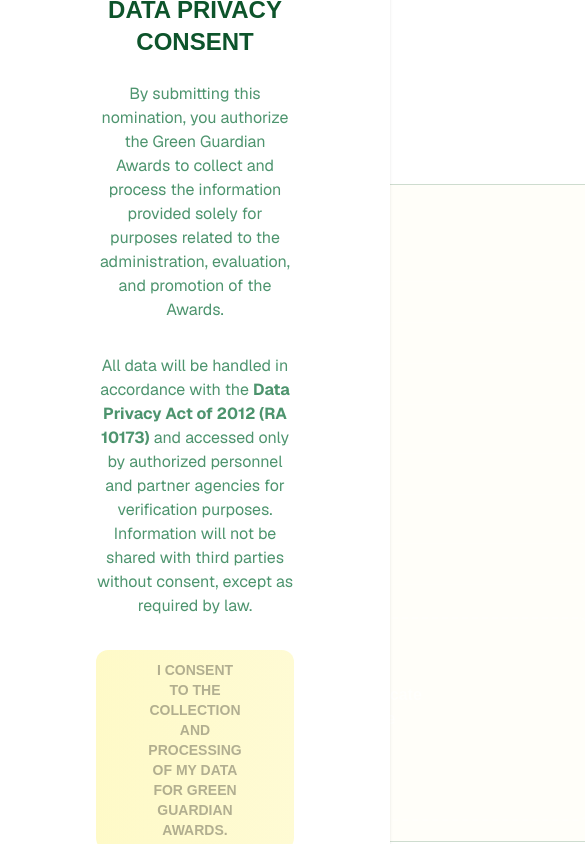
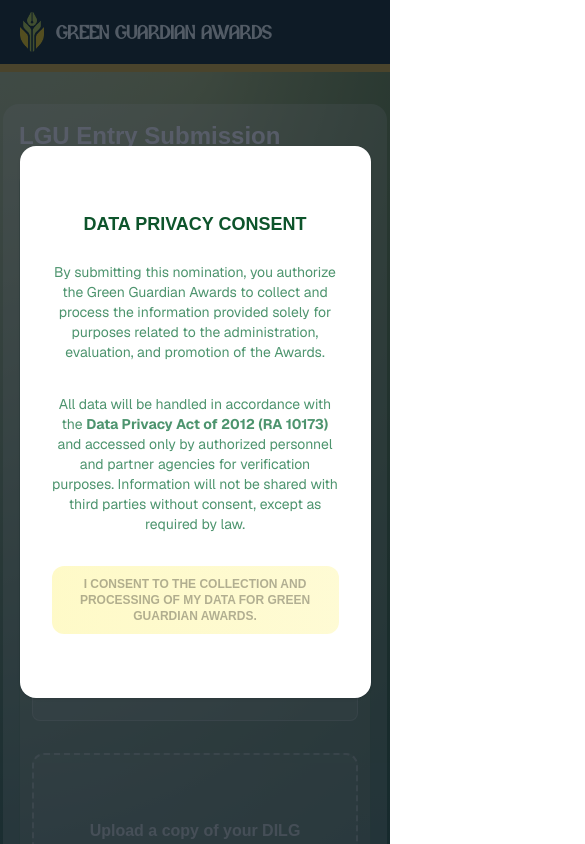
Before and after one commit to warpinnovations/green-guardian-awards, a Next.js app: page /submission in a window 390 px wide. Shown: the top 844 px of the page, 585 px wide, since content can reach past the window. Built offline with nearby package versions, Linux system fonts and the light colour scheme.

Commit message:
feat: enhance responsive design across components

```diff
--- a/app/components/DragDropUpload.tsx
+++ b/app/components/DragDropUpload.tsx
@@ -82,7 +82,7 @@ export default function DragDropUpload({
           }
         `}
          >
-            <p className="text-white/60 max-w-lg font-semibold whitespace-pre-line mx-auto">
+            <p className="text-white/60 max-w-lg lg:text-base text-md font-semibold whitespace-pre-line mx-auto">
                {value ? value.name : placeholder}
             </p>
 
--- a/app/components/Dropdown.tsx
+++ b/app/components/Dropdown.tsx
@@ -72,7 +72,7 @@ export default function DropdownMenu({
                ref={listRef}
                tabIndex={-1}
                className="
-            absolute z-50 mt-2 w-198 overflow-hidden rounded-lg
+            absolute z-50 mt-2 lg:w-198 w-[81%] overflow-hidden rounded-lg
             border border-white/15 bg-white/20 backdrop-blur shadow-lg
           "
             >
--- a/app/components/Header.tsx
+++ b/app/components/Header.tsx
@@ -23,7 +23,7 @@ export default function Header({ showCTA = true }: HeaderProps) {
       className="fixed top-0 left-0 right-0 z-50  bg-[#0A2724] backdrop-blur-md border-b-8 border-[#D4AF37]">
 
       <div className="mx-auto max-w-7xl">
-        <div className="flex h-16 items-center justify-between">
+        <div className="flex h-16 items-center justify-between lg:mx-0 mx-5">
           <div className="flex items-center gap-3">
           <Image
             src={ColoredLogo}
--- a/app/components/cards/NominationCard.tsx
+++ b/app/components/cards/NominationCard.tsx
@@ -15,7 +15,7 @@ export function NominationCard(props: NominationCardProps) {
       >
          <div className="py-8 px-8 flex flex-col h-full">
             <div className="flex justify-between items-center">
-               <h4 className="text-[28px] font-semibold text-white/90">
+               <h4 className="lg:text-[28px] text-xl font-semibold text-white/90">
                   {props.title}
                </h4>
                <Image
--- a/app/components/sections/NominationSection.tsx
+++ b/app/components/sections/NominationSection.tsx
@@ -17,7 +17,7 @@ export default function NominationSection() {
       >
          <div className="flex flex-col min-h-screen max-w-4xl mx-auto items-center justify-center">
             <div className="text-center mb-10">
-               <h2 className="font-alviona text-5xl font-sans text-white py-8">
+               <h2 className="font-alviona lg:text-5xl text-4xl font-sans text-white lg:py-8 py-3">
                   Nominate a Green Guardian
                </h2>
             </div>
--- a/app/submission/page.tsx
+++ b/app/submission/page.tsx
@@ -171,17 +171,17 @@ export default function EntrySubmission({
          <Header showCTA={false} />
          {!acceptTerms && (
             <div className="fixed inset-0 flex items-center justify-center z-50 bg-gray-900/70">
-               <div className="flex flex-col max-w-2xl bg-white rounded-2xl shadow-sm py-16 px-24 gap-2 min-w-1/2">
-                  <h3 className="text-2xl font-bold text-green-900 text-center uppercase mb-4">
+               <div className="flex flex-col w-full lg:min-w-1/2 lg:max-w-2xl max-w-[90%] bg-white rounded-2xl shadow-sm py-16 lg:px-24 px-8 gap-2  min-w-[90%]">
+                  <h3 className="lg:text-2xl text-lg font-bold text-green-900 text-center uppercase mb-4">
                      Data Privacy Consent
                   </h3>
-                  <p className="text-green-800/70 mb-6 text-center font-sans text-[16px]">
+                  <p className="text-green-800/70 mb-6 text-center font-sans lg:text-[16px] text-sm">
                      By submitting this nomination, you authorize the Green
                      Guardian Awards to collect and process the information
                      provided solely for purposes related to the administration,
                      evaluation, and promotion of the Awards.
                   </p>
-                  <p className="text-green-800/70 mb-6 text-center font-sans text-md">
+                  <p className="text-green-800/70 mb-6 text-center font-sans lg:text-[16px] text-sm">
                      All data will be handled in accordance with the{" "}
                      <b>Data Privacy Act of 2012 (RA 10173)</b> and accessed
                      only by authorized personnel and partner agencies for
@@ -190,7 +190,7 @@ export default function EntrySubmission({
                   </p>
                   <button
                      onClick={() => setAcceptTerms(true)}
-                     className="font-semibold w-full inline-flex items-center justify-center rounded-xl bg-linear-to-r from-yellow-100/90 to-yellow-100/70 px-20 py-2.5 text-sm text-black/30 transition hover:from-yellow-600 hover:to-yellow-400 hover:text-white uppercase cursor-pointer"
+                     className="lg:text-sm text-xs font-semibold w-full inline-flex items-center justify-center rounded-xl bg-linear-to-r from-yellow-100/90 to-yellow-100/70 lg:px-20 px-6 py-2.5 text-black/30 transition hover:from-yellow-600 hover:to-yellow-400 hover:text-white uppercase cursor-pointer"
                   >
                      I consent to the collection and processing of my data for
                      Green Guardian Awards.
@@ -202,18 +202,18 @@ export default function EntrySubmission({
             onSubmit={handleSubmit}
             className="flex flex-col mt-16 items-center justify-center relative min-h-screen bg-[radial-gradient(circle_at_top_center,rgba(170,190,60,0.5),rgba(40,90,60,0.9)_30%),linear-gradient(105deg,#ffff,#0f3d1f,#1a7f3a)]"
          >
-            <div className="relative z-10 flex flex-col min-w-4xl min-h-screen p-8 my-10 bg-white/20 rounded-2xl gap-6">
+            <div className="relative z-10 mx-5 flex flex-col lg:min-w-4xl min-w-sm min-h-screen lg:p-8 p-4 my-10 bg-white/20 rounded-2xl gap-6">
                <p className="font-semibold text-2xl text-white -mb-2">
                   {nominee} Entry Submission
                </p>
                {/* Nominee details */}
-               <div className="rounded-2xl border-green-900/20 bg-amber-100/10 border p-5">
-                  <p className="text-white/90 text-lg font-semibold mb-2">
+               <div className="rounded-2xl border-green-900/20 bg-amber-100/10 border lg:p-5 p-3">
+                  <p className="text-white/90 lg:text-lg font-semibold mb-2">
                      Nominator Information and Requirements
                   </p>
                   <div className="flex flex-col gap-2">
                      <div className="flex flex-col gap-2 mt-2">
-                        <label className="text-white/90 font-sans font-semibold">
+                        <label className="lg:text-base text-md text-white/90 font-sans font-semibold">
                            {nominee === "LGU"
                               ? "*Name of LGU"
                               : "*Name of Company/Corporation"}
@@ -229,7 +229,7 @@ export default function EntrySubmission({
                         />
                      </div>
                      <div className="flex flex-col gap-2">
-                        <label className="text-white/90 font-sans font-semibold">
+                        <label className="lg:text-base text-md text-white/90 font-sans font-semibold">
                            *Address
                         </label>
                         <input
@@ -243,9 +243,9 @@ export default function EntrySubmission({
                            autoComplete="street-address"
                         />
                      </div>
-                     <div className="grid grid-cols-2 gap-4 mt-2">
+                     <div className="lg:grid grid-cols-2 gap-4 mt-2">
                         <div className="flex flex-col gap-2">
-                           <label className="text-white/90 font-sans font-semibold">
+                           <label className="lg:text-base text-md text-white/90 font-sans font-semibold">
                               *Full Name
                            </label>
                            <input
@@ -260,7 +260,7 @@ export default function EntrySubmission({
                            />
                         </div>
                         <div className="flex flex-col gap-2">
-                           <label className="text-white/90 font-sans font-semibold">
+                           <label className="lg:text-base lg:mt-0 mt-2 text-md text-white/90 font-sans font-semibold">
                               *Position/Designation
                            </label>
                            <input
@@ -274,9 +274,9 @@ export default function EntrySubmission({
                            />
                         </div>
                      </div>
-                     <div className="grid grid-cols-2 gap-4 mt-2">
+                     <div className="lg:grid grid-cols-2 gap-4 mt-2">
                         <div className="flex flex-col gap-2">
-                           <label className="text-white/90 font-sans font-semibold">
+                           <label className="lg:text-base text-md text-white/90 font-sans font-semibold">
                               *Email Address
                            </label>
                            <input
@@ -291,7 +291,7 @@ export default function EntrySubmission({
                            />
                         </div>
                         <div className="flex flex-col gap-2">
-                           <label className="text-white/90 font-sans font-semibold">
+                           <label className="lg:text-base lg:mt-0 mt-2 text-md text-white/90 font-sans font-semibold">
                               *Contact Number
                            </label>
                            <input
@@ -320,11 +320,11 @@ export default function EntrySubmission({
                   </div>
                </div>
                <div className="rounded-2xl border-green-900/20 bg-amber-100/10 border p-5 flex flex-col gap-5 mt-4">
-                  <p className="text-white/90 text-lg font-semibold">
+                  <p className="text-white/90 lg:text-lg font-semibold">
                      Bid Submission
                   </p>
                   <div className="flex flex-col gap-2">
-                     <label className="text-white/90 font-sans font-semibold">
+                     <label className="lg:text-base text-md text-white/90 font-sans font-semibold">
                         *Award Category
                      </label>
                      <DropdownMenu
@@ -336,7 +336,7 @@ export default function EntrySubmission({
                         options={AWARD_CATEGORIES}
                      />
                      <div className="flex flex-col gap-2">
-                        <label className="text-white/90 font-sans font-semibold">
+                        <label className="lg:text-base text-md text-white/90 font-sans font-semibold">
                            *Title of the Project/Program Initiative
                         </label>
                         <input
@@ -351,7 +351,7 @@ export default function EntrySubmission({
                         />
                      </div>
                      <div className="flex flex-col gap-2 mt-1">
-                        <label className="text-white/90 font-sans font-semibold">
+                        <label className="lg:text-base text-md text-white/90 font-sans font-semibold">
                            *Brief Project Description{" "}
                            <span className="text-white/50 text-sm">
                               (200-300 words)
@@ -400,7 +400,7 @@ export default function EntrySubmission({
                         helperText="(PDF)"
                      />
                      <div className="flex flex-col gap-2 mt-2">
-                        <label className="text-white/90 font-sans font-semibold">
+                        <label className="lg:text-base text-md text-white/90 font-sans font-semibold">
                            *Video{" "}
                            <span className="text-white/50 text-sm ml-1">
                               (Google Drive or YouTube link)
@@ -445,7 +445,7 @@ export default function EntrySubmission({
                         onChange={(e) => setHasConsented(e.target.checked)}
                      />
                      <div>
-                        <p className="text-sm text-white uppercase font-semibold">
+                        <p className="lg:text-base text-sm text-white uppercase font-semibold">
                            *I Consent to Use Information for Awards
                            Documentation.
                         </p>
@@ -460,7 +460,7 @@ export default function EntrySubmission({
                   >
                      {isSubmitting ? "Submitting..." : "Submit Entry"}
                   </button>
-                  <p className="text-white/40 text-sm mt-2 italic">
+                  <p className="text-white/40 text-center px-8 text-sm mt-2 italic">
                      You will be receiving a confirmation email shortly after
                      submission.
                   </p>
```
